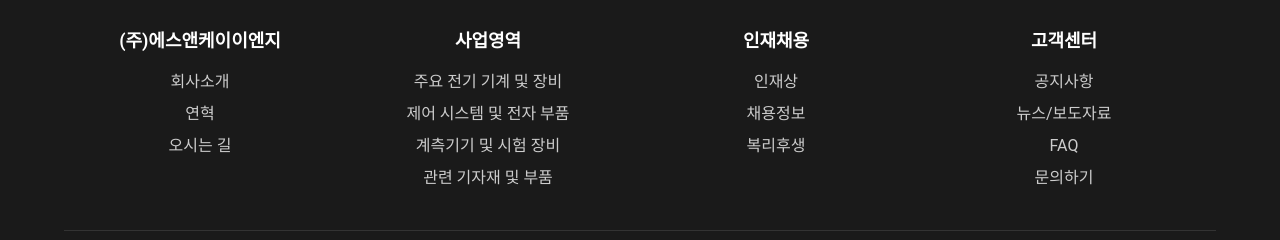
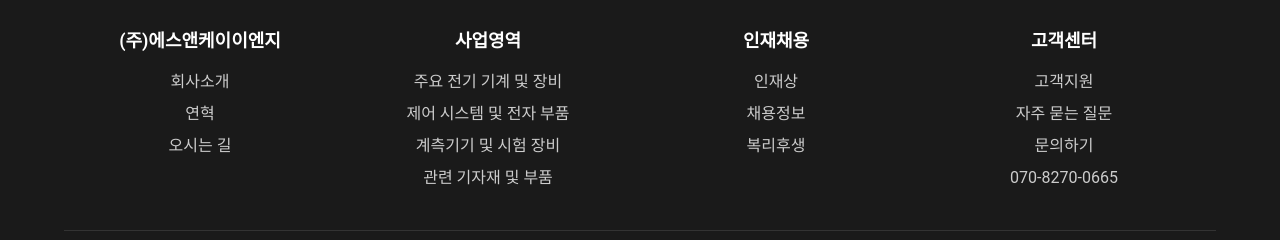
Before and after one commit to juny-park-95/skengweb, a React (Create React App) app: page /location in a window 1280 px wide. Shown: the part 1289-1529 px from the top of the page. Built offline with nearby package versions, Linux system fonts and the light colour scheme.

Commit message:
revise footer

```diff
--- a/src/components/Footer.js
+++ b/src/components/Footer.js
@@ -78,10 +78,10 @@
 
         <FooterSection>
           <FooterTitle>고객센터</FooterTitle>
-          <FooterLink href="/center#notice">공지사항</FooterLink>
-          <FooterLink href="/center#news">뉴스/보도자료</FooterLink>
-          <FooterLink href="/center#faq">FAQ</FooterLink>
+          <FooterLink href="/center#support">고객지원</FooterLink>
+          <FooterLink href="/center#faq">자주 묻는 질문</FooterLink>
           <FooterLink href="/center#contact">문의하기</FooterLink>
+          <FooterLink href="tel:07082700665">070-8270-0665</FooterLink>
         </FooterSection>
       </FooterContent>
 
```
